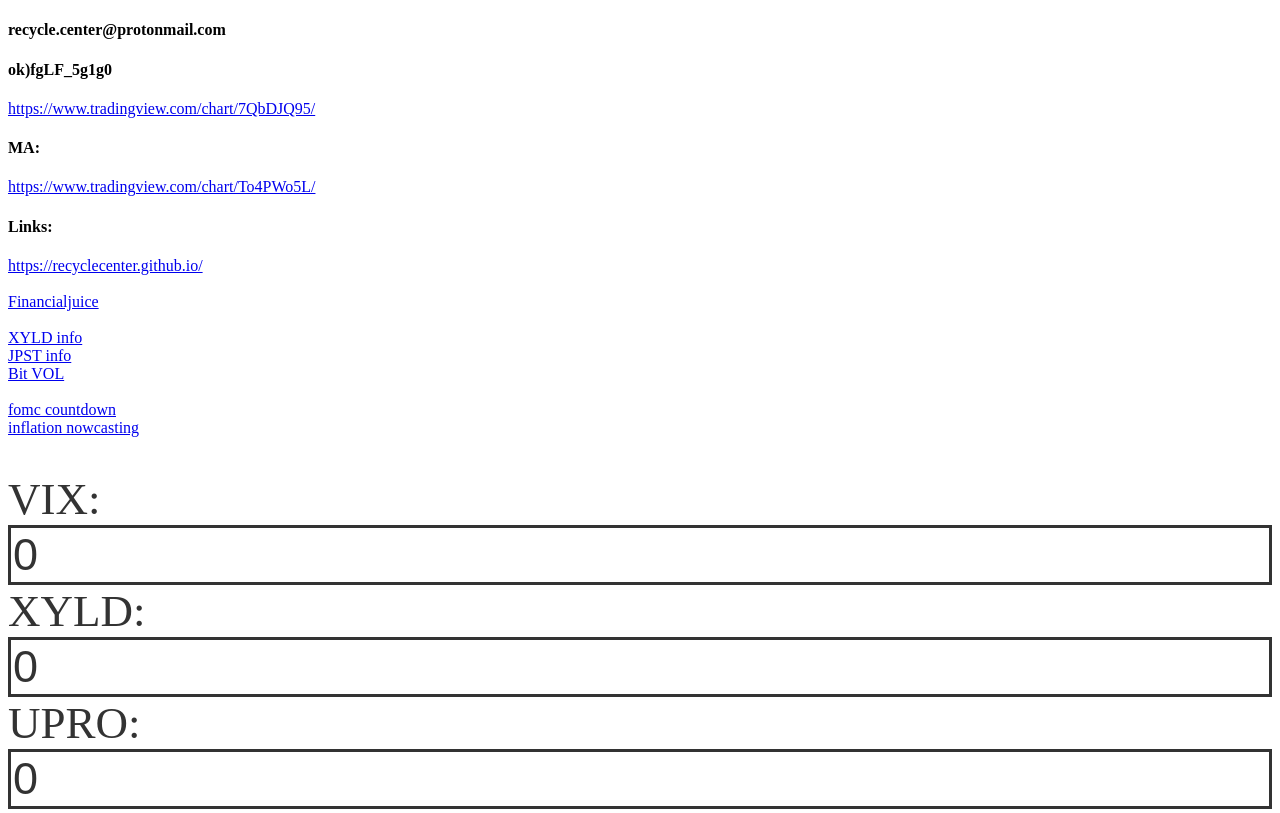
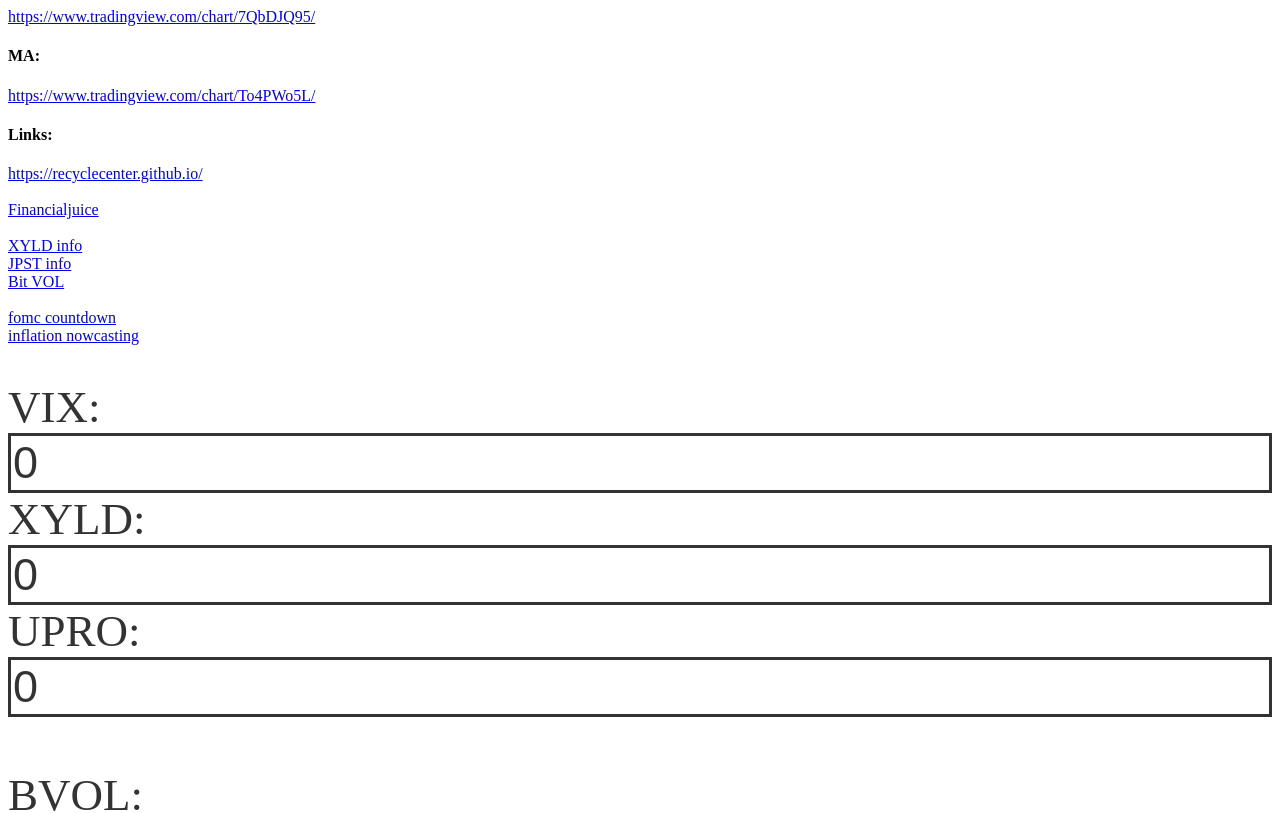
Before and after one commit to recyclecenter/recyclecenter.github.io, a plain HTML site: page index.html in a window 1280 px wide. Shown: the top 813 px of the page. Drawn offline with Linux system fonts and the light colour scheme.

Commit message:
Add files via upload

```diff
--- a/index.html
+++ b/index.html
@@ -11,8 +11,6 @@
 
 <!-- (B) HTML CONTAINER -->
 
-<h4>recycle.center@protonmail.com</h4>
-<h4>ok)fgLF_5g1g0</h4>
 <a href="https://www.tradingview.com/chart/7QbDJQ95/" target="_blank">https://www.tradingview.com/chart/7QbDJQ95/</a><br>
 
 <h4>MA:</h4>
```
